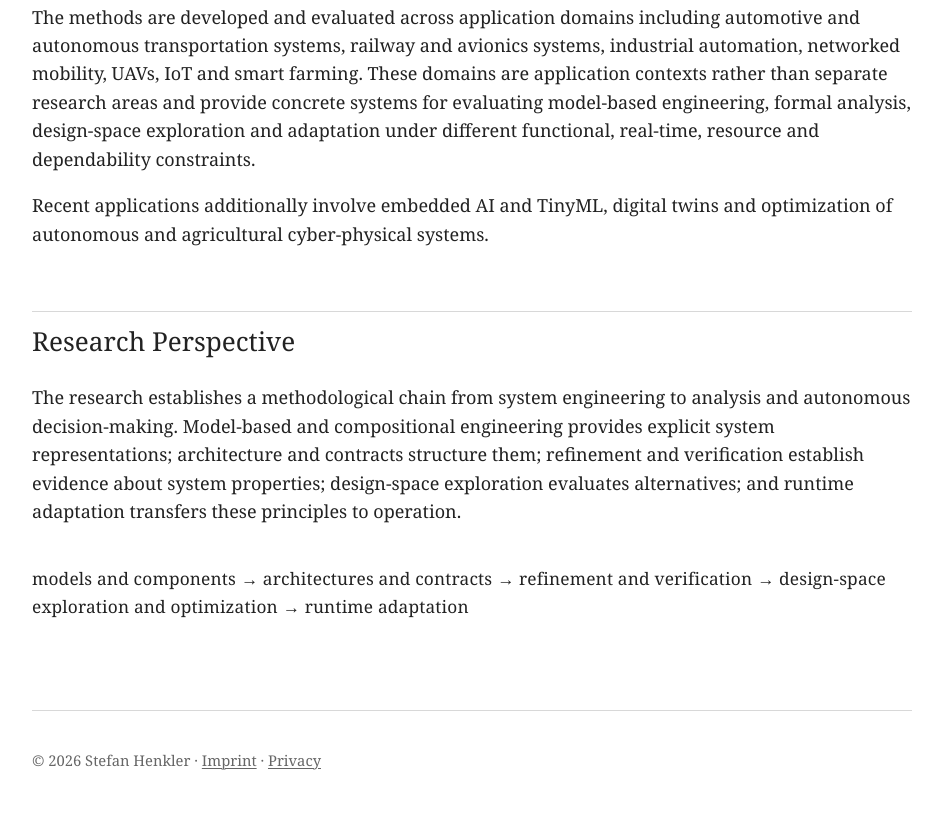
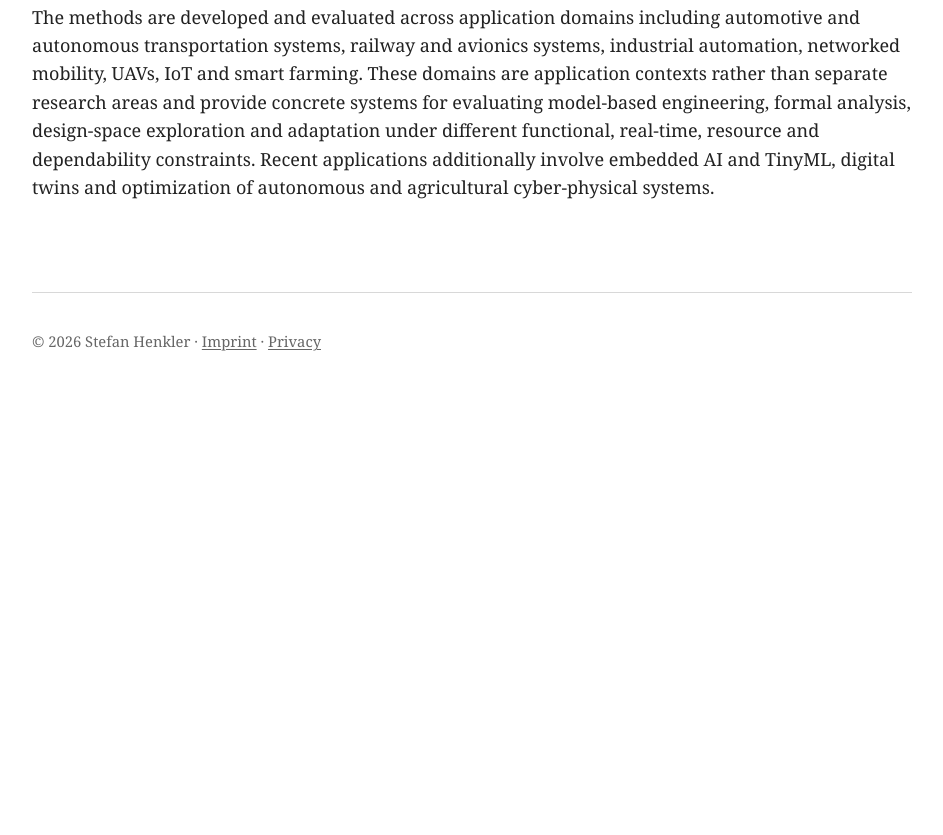
Before and after one commit to shenkler/stefanhenkler.github.io, a plain HTML site: page research/index.html in a window 1280 px wide. Shown: the part 3256-4091 px from the top of the page, without its empty margins (168-1111 px from the left). After the commit the page ends 3673 px from the top, so only its background shows below. Drawn offline with Linux system fonts and the light colour scheme.

Commit message:
update research: application domains and deleted perspective...

```diff
--- a/research/index.html
+++ b/research/index.html
@@ -45,12 +45,8 @@
   <p>Artificial intelligence is considered within this engineering context: learning-based components provide capabilities such as perception or prediction, while models, constraints and formal properties provide engineering knowledge for their systematic integration into cyber-physical systems.</p>
 
   <h2>Application Domains</h2>
-  <p>The methods are developed and evaluated across application domains including automotive and autonomous transportation systems, railway and avionics systems, industrial automation, networked mobility, UAVs, IoT and smart farming. These domains are application contexts rather than separate research areas and provide concrete systems for evaluating model-based engineering, formal analysis, design-space exploration and adaptation under different functional, real-time, resource and dependability constraints.</p>
-  <p>Recent applications additionally involve embedded AI and TinyML, digital twins and optimization of autonomous and agricultural cyber-physical systems.</p>
+  <p>The methods are developed and evaluated across application domains including automotive and autonomous transportation systems, railway and avionics systems, industrial automation, networked mobility, UAVs, IoT and smart farming. These domains are application contexts rather than separate research areas and provide concrete systems for evaluating model-based engineering, formal analysis, design-space exploration and adaptation under different functional, real-time, resource and dependability constraints. Recent applications additionally involve embedded AI and TinyML, digital twins and optimization of autonomous and agricultural cyber-physical systems.</p>
 
-  <h2>Research Perspective</h2>
-  <p>The research establishes a methodological chain from system engineering to analysis and autonomous decision-making. Model-based and compositional engineering provides explicit system representations; architecture and contracts structure them; refinement and verification establish evidence about system properties; design-space exploration evaluates alternatives; and runtime adaptation transfers these principles to operation.</p>
-  <p class="research-chain">models and components &rarr; architectures and contracts &rarr; refinement and verification &rarr; design-space exploration and optimization &rarr; runtime adaptation</p>
 
 </main>
 <footer><p>&copy; 2026 Stefan Henkler &middot; <a href="../impressum.html">Imprint</a> &middot; <a href="../datenschutz.html">Privacy</a></p></footer>
```
